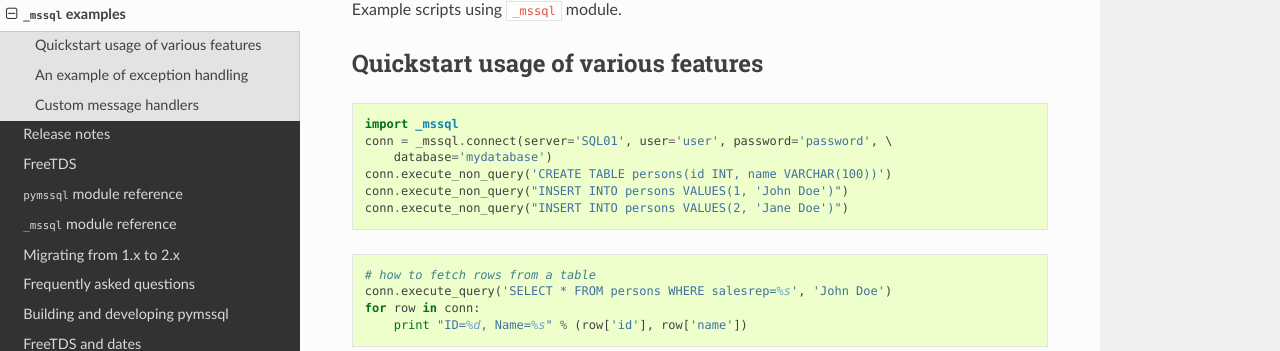
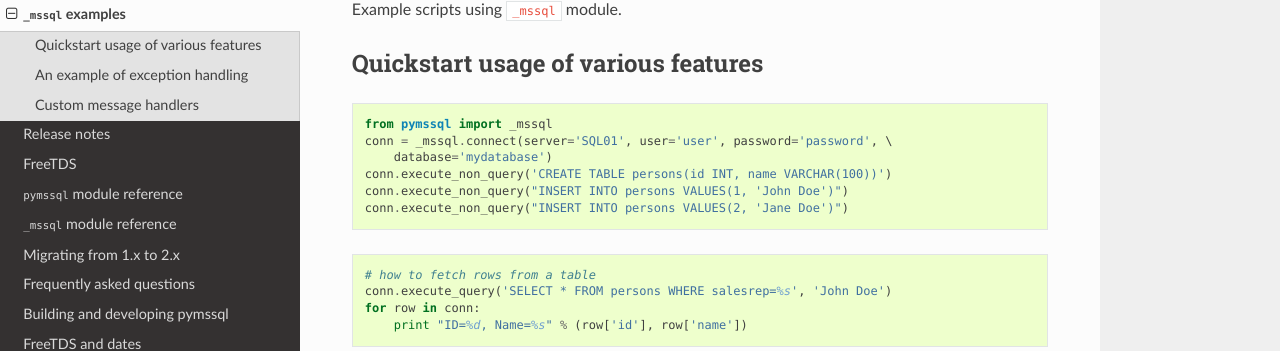
Before and after one commit to pymssql/pymssql, a Sphinx documentation site: the page built from docs/_mssql_examples.rst, in a window 1280 px wide and 1400 px high. Shown: the part 167-518 px from the top of the window. Built offline with Sphinx 7.4.7 and the Read the Docs theme 2.0.0, drawn with Linux system fonts in a browser that asks for light colours; some of the changed text lies outside the part shown.

Commit message:
Adjust _mssql examples in docs.

```diff
--- a/docs/_mssql_examples.rst
+++ b/docs/_mssql_examples.rst
@@ -9,7 +9,7 @@ Quickstart usage of various features
 
 ::
 
-    import _mssql
+    from pymssql import _mssql
     conn = _mssql.connect(server='SQL01', user='user', password='password', \
         database='mydatabase')
     conn.execute_non_query('CREATE TABLE persons(id INT, name VARCHAR(100))')
@@ -89,7 +89,7 @@ An example of exception handling
 
 .. code-block:: python
 
-    import _mssql
+    from pymssql import _mssql
 
     conn = _mssql.connect(server='SQL01', user='user', password='password',
                           database='mydatabase')
@@ -115,7 +115,7 @@ by the stack with informative messages sent by the server. Set it on a per
 
 .. code-block:: python
 
-    import _mssql
+    from pymssql import _mssql
 
     def my_msg_handler(msgstate, severity, srvname, procname, line, msgtext):
         """
--- a/docs/faq.rst
+++ b/docs/faq.rst
@@ -277,7 +277,7 @@ Shared object "libsybdb.so.3" not found
 
 On Linux/\*nix you may encounter the following behaviour::
 
-    >>> import _mssql
+    >>> from pymssql import _mssql
     Traceback (most recent call last):
     File "<stdin>", line 1, in ?
     ImportError: Shared object "libsybdb.so.3" not found
@@ -297,7 +297,7 @@ FreeTDS.
 
 On Linux/\*nix you may encounter the following behaviour::
 
-    >>> import _mssql
+    >>> from pymssql import _mssql
     >>> c=_mssql.connect('hostname:portnumber','user','pass')
     Traceback (most recent call last):
     File "<stdin>", line 1, in <module>
```
